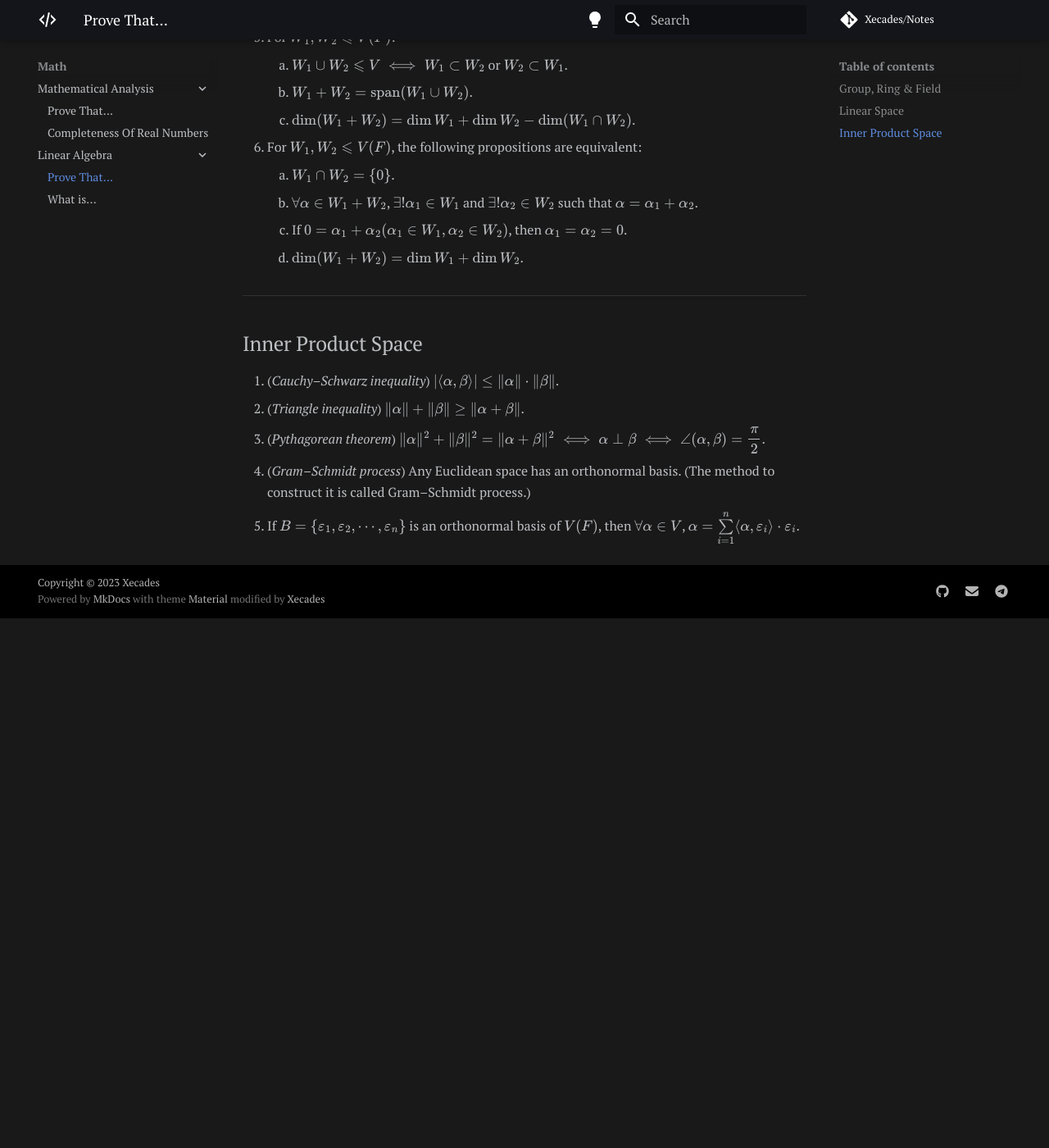
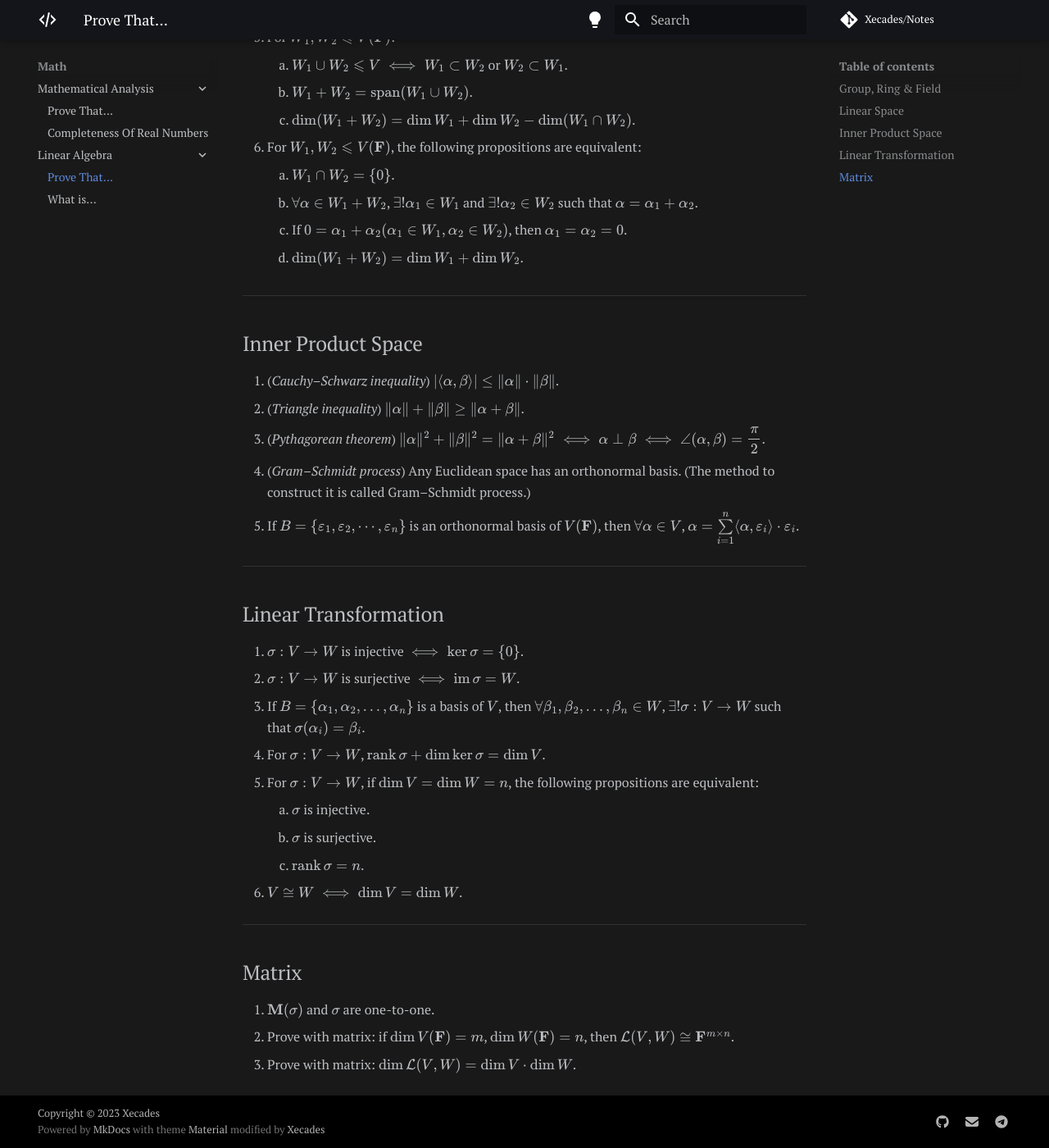
Before and after one commit to Xecades/Notes, an MkDocs documentation site: the page built from docs/math/la/prove-that.md, in a window 1280 px wide and 1400 px high, scrolled down 715 px. Shown: the whole window at 82% size. Built offline with MkDocs 1.6.1 and Material for MkDocs 9.7.7, drawn with Linux system fonts in a browser that asks for light colours; comment, search, counter and statistics services are not loaded; before the commit the page ends 1469 px from its top, so only the background shows below that; some of the changed text lies outside the part shown.

Commit message:
docs: update linear algebra `prove-that.md` for more proofs

```diff
--- a/docs/math/la/prove-that.md
+++ b/docs/math/la/prove-that.md
@@ -1,6 +1,8 @@
 # Prove That...
 
 C'mon, prove these linear algebra things!
+
+> For the content below, I use $W\leqslant V$ to denote $W$ is a subspace of $V$, and $\exists!$ to denote "there exists a unique".
 
 ## Group, Ring & Field
 
@@ -11,17 +13,15 @@ C'mon, prove these linear algebra things!
 
 ## Linear Space
 
-> For the content below, I use $W\leqslant V$ to denote $W$ is a subspace of $V$, and $\exists!$ to denote "there exists a unique".
-
-1. For $W\subset V(F)$, $W\leqslant V\iff W$ is closed under addition and scalar multiplication.
-2. $S_1\subset S_2\subset V(F)\Rightarrow\operatorname{span}S_1\subset\operatorname{span}S_2$.
+1. For $W\subset V(\mathbf{F})$, $W\leqslant V\iff W$ is closed under addition and scalar multiplication.
+2. $S_1\subset S_2\subset V(\mathbf{F})\Rightarrow\operatorname{span}S_1\subset\operatorname{span}S_2$.
 3. If $S_1$ and $S_2$ are linearly independent, then $\operatorname{span}S_1=\operatorname{span}S_2\Rightarrow|S_1|=|S_2|$.
 4. Functions $\exp(\lambda_1x)$, $\exp(\lambda_2x)$ and $\exp(\lambda_3x)$ are linearly independent. ($\lambda_1$, $\lambda_2$ and $\lambda_3$ are distinct)
-5. For $W_1, W_2\leqslant V(F)$:
+5. For $W_1, W_2\leqslant V(\mathbf{F})$:
     1. $W_1\cup W_2\leqslant V\iff W_1\subset W_2$ or $W_2\subset W_1$.
     2. $W_1 + W_2 = \operatorname{span}(W_1\cup W_2)$.
     3. $\dim(W_1 + W_2) = \dim W_1 + \dim W_2 - \dim(W_1\cap W_2)$.
-6. For $W_1, W_2\leqslant V(F)$, the following propositions are equivalent:
+6. For $W_1, W_2\leqslant V(\mathbf{F})$, the following propositions are equivalent:
     1. $W_1 \cap W_2 = \{0\}$.
     2. $\forall\alpha\in W_1 + W_2$, $\exists!\alpha_1\in W_1$ and $\exists!\alpha_2\in W_2$ such that $\alpha = \alpha_1 + \alpha_2$.
     3. If $0 = \alpha_1 + \alpha_2 (\alpha_1 \in W_1, \alpha_2 \in W_2)$, then $\alpha_1 = \alpha_2 = 0$.
@@ -35,4 +35,26 @@ C'mon, prove these linear algebra things!
 2. (*Triangle inequality*) $\|\alpha\|+\|\beta\| \geq \|\alpha+\beta\|$.
 3. (*Pythagorean theorem*) $\|\alpha\|^2+\|\beta\|^2 = \|\alpha+\beta\|^2\iff\alpha\perp\beta\iff\angle(\alpha,\beta)=\dfrac{\pi}{2}$.
 4. (*Gram–Schmidt process*) Any Euclidean space has an orthonormal basis. (The method to construct it is called Gram–Schmidt process.)
-5. If $B = \{\varepsilon_1, \varepsilon_2, \cdots, \varepsilon_n\}$ is an orthonormal basis of $V(F)$, then $\forall\alpha\in V$, $\alpha = \sum\limits_{i=1}^n\langle\alpha,\varepsilon_i\rangle\cdot\varepsilon_i$.
+5. If $B = \{\varepsilon_1, \varepsilon_2, \cdots, \varepsilon_n\}$ is an orthonormal basis of $V(\mathbf{F})$, then $\forall\alpha\in V$, $\alpha = \sum\limits_{i=1}^n\langle\alpha,\varepsilon_i\rangle\cdot\varepsilon_i$.
+
+---
+
+## Linear Transformation
+
+1. $\sigma:V\to W$ is injective $\iff\ker\sigma = \{0\}$.
+2. $\sigma:V\to W$ is surjective $\iff\operatorname{im}\sigma = W$.
+3. If $B=\{\alpha_1,\alpha_2,\dots,\alpha_n\}$ is a basis of $V$, then $\forall \beta_1, \beta_2, \dots, \beta_n\in W$, $\exists !\sigma:V \to W$ such that $\sigma(\alpha_i) = \beta_i$.
+4. For $\sigma: V \to W$, $\operatorname{rank}\sigma + \dim\ker\sigma = \dim V$.
+5. For $\sigma: V \to W$, if $\dim V = \dim W = n$, the following propositions are equivalent:
+    1. $\sigma$ is injective.
+    2. $\sigma$ is surjective.
+    3. $\operatorname{rank}\sigma = n$.
+6. $V\cong W \iff \dim V = \dim W$.
+
+---
+
+## Matrix
+
+1. $\mathbf{M}(\sigma)$ and $\sigma$ are one-to-one.
+2. Prove with matrix: if $\dim V(\mathbf{F})=m$, $\dim W(\mathbf{F})=n$, then $\mathcal{L}(V, W)\cong \mathbf{F}^{m\times n}$.
+3. Prove with matrix: $\dim\mathcal{L}(V, W)=\dim V\cdot\dim W$.
```
Also changed, not shown: docs/math/la/what-is.md (+1 -1 lines).
